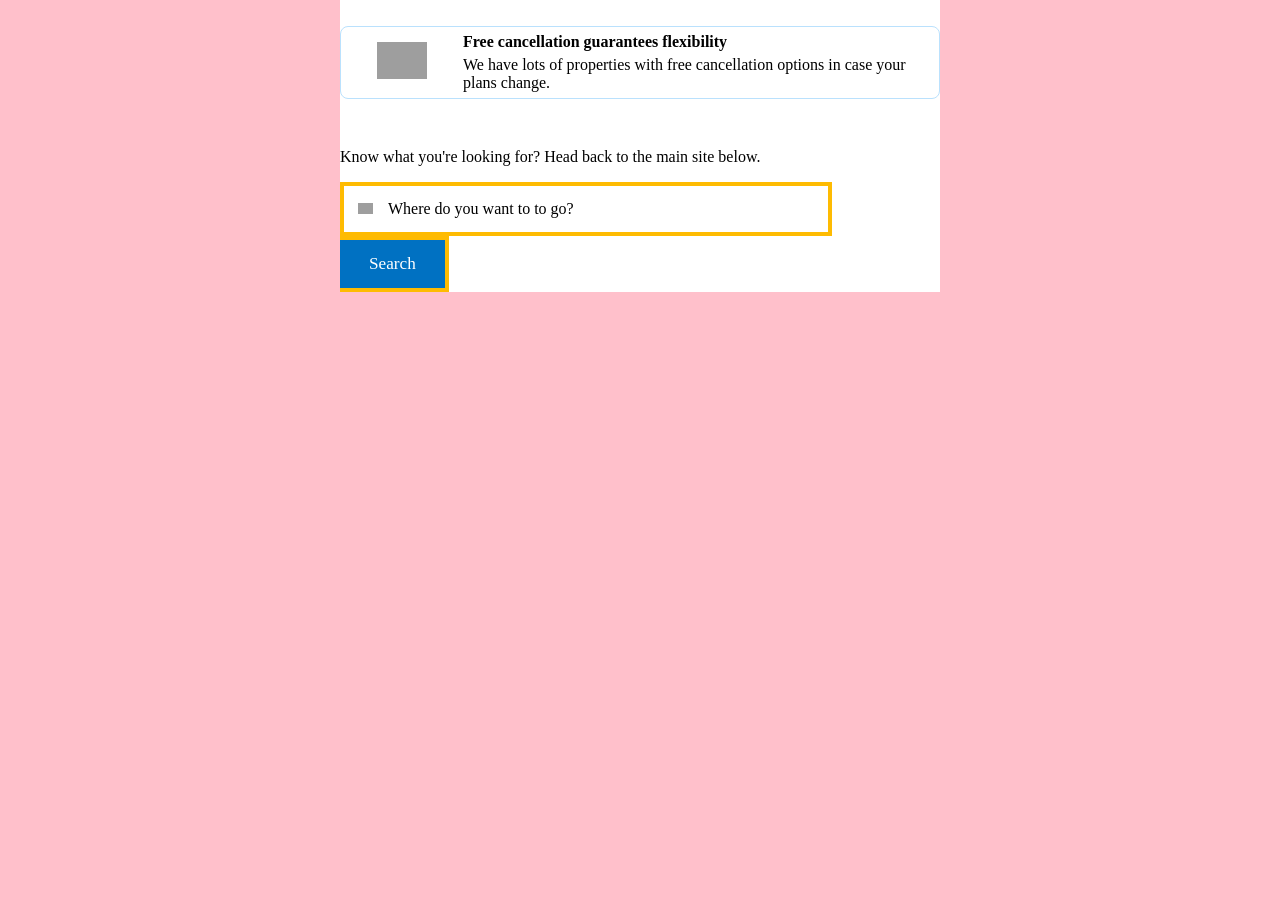
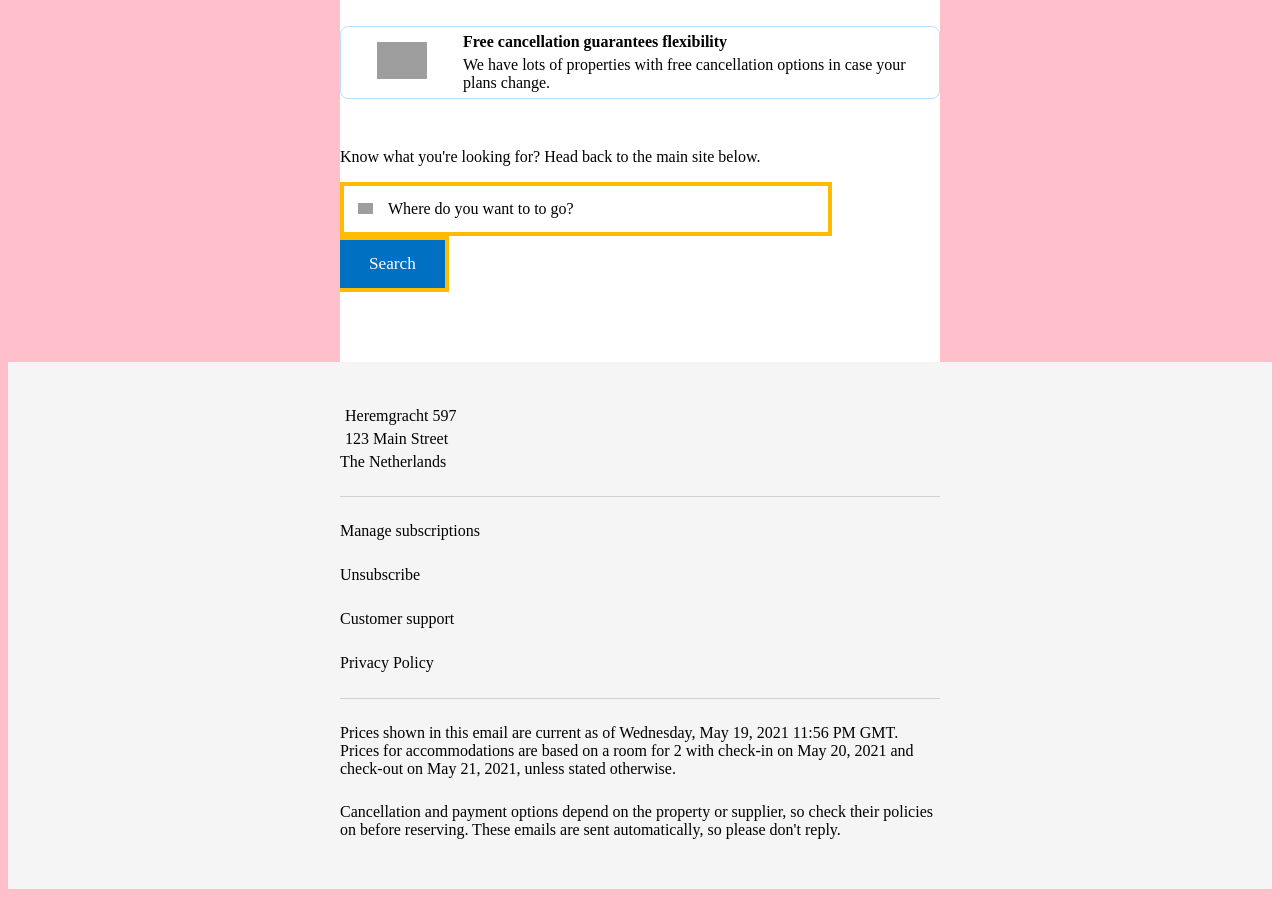
Before and after one commit to jakoblumpkin/hoteldeals, a plain HTML site: page index.html in a window 1280 px wide. Shown: the part 1127-2024 px from the top of the page. Before the commit the page ends 1427 px from the top, so only its background shows below. Drawn offline with nearby package versions, Linux system fonts and the light colour scheme; grey boxes are pictures that could not be loaded.

Commit message:
completed footer

```diff
--- a/index.html
+++ b/index.html
@@ -29,7 +29,7 @@
 
           <!--Start of Container-->
           <table border="0" width="600px" align="center" cellspacing="0" cellpadding="0"
-          style="background: white;">
+          style="background: white; padding-bottom: 70px;">
               <!--Start of City Section-->
               <tr>
                 <td>
@@ -421,6 +421,69 @@
           <!--End of Container-->
           </td>
         </tr>
+
+        <tr>
+          <td>
+            <!--Start of footer Cointainer-->
+            <table border="0" width="100%" cellspacing="0" cellpadding="0"
+            style="background: #f5f5f5;">
+              <tr>
+                  <td>
+                    <table border="0" width="600px" align="center" cellspacing="0" cellpadding="0"
+                    style="background: #f5f5f5;">
+                           <tr>
+                             <td style="padding-top: 40px;">
+                                 <p style="margin: 5px;">Heremgracht 597</p>
+                                 <p style="margin: 5px;">123 Main Street</p>
+                                 <p style="margin: 0; border-bottom-style: solid;
+                                 border-bottom-color: #d1d1d1;
+                                 border-bottom-width: 1px;
+                                 padding-bottom: 25px;">The Netherlands</p>
+                             </td>
+                           </tr>
+
+                           <tr>
+                            <td style="padding-top: 25px;">
+                                <p style="margin: 0;"><a href="#"
+                                style="text-decoration: none;
+                                color: black;">Manage subscriptions</a></p>
+
+                                <p style="margin: 0; padding-top: 26px;"><a href="#"
+                                style="text-decoration: none;
+                                color: black;">Unsubscribe</a></p>
+
+                                <p style="margin: 0; padding-top: 26px;"><a href="#"
+                                style="text-decoration: none;
+                                color: black;">Customer support</a></p>
+
+                                <p style="margin: 0; padding: 26px 0;
+                                border-bottom-style: solid;
+                                 border-bottom-color: #d1d1d1;
+                                 border-bottom-width: 1px;"><a href="#"
+                                  style="text-decoration: none;
+                                  color: black;">Privacy Policy</a></p>
+                            </td>
+                          </tr>
+
+                          <tr>
+                            <td style="padding: 25px 0 50px 0;">
+                               <p style="margin: 0;">Prices shown in this email are current as of Wednesday,
+                                May 19, 2021 11:56 PM GMT. Prices for accommodations are based on a room
+                                for 2 with check-in on May 20, 2021 and check-out on May 21, 2021,
+                                unless stated otherwise.</p>
+
+                                <p style="margin: 0; padding-top: 25px;">Cancellation and payment options depend on the property
+                                  or supplier, so check their policies on before reserving.
+                                  These emails are sent automatically, so please don't reply.</p>
+                            </td>
+                          </tr>
+                    </table>
+                  </td>
+              </tr>
+            </table>
+            <!--End of footer Cointainer-->
+          </td>
+        </tr>
       </table>
     <!--End of HTML email-->
   </body>
```
